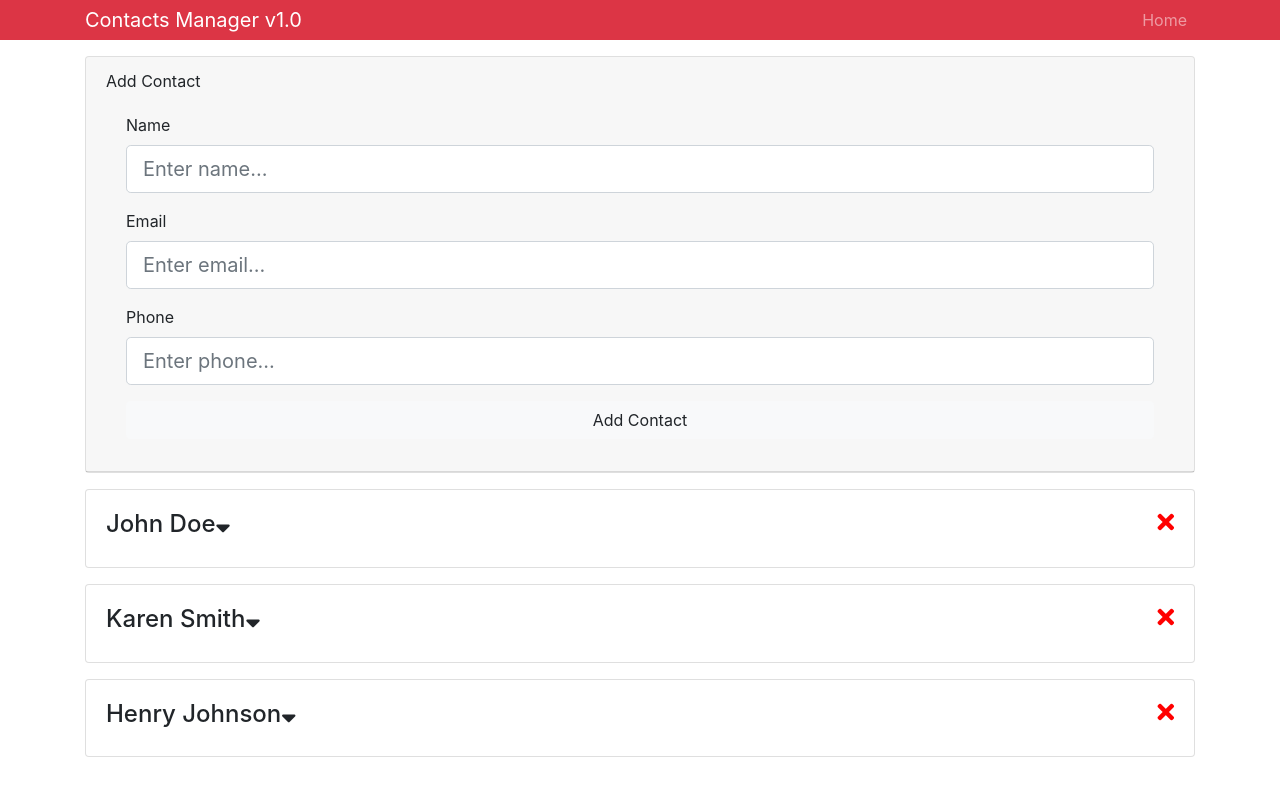
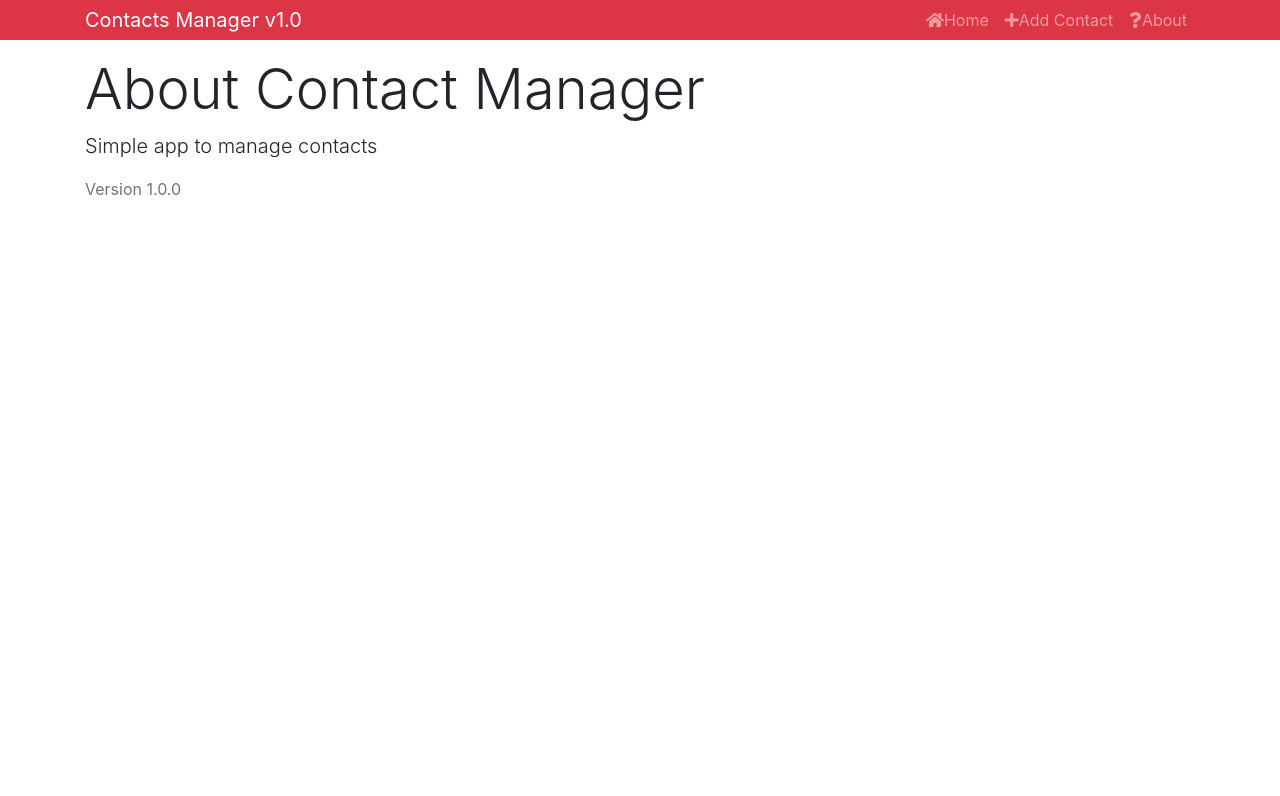
Before and after one commit to jeeteshn/react_training, a React (Create React App) app in the folder contactmanager/: page /about in a window 1280 px wide. Shown: the top 796 px of the page. Built offline with nearby package versions, Linux system fonts and the light colour scheme.

Commit message:
create react route. add about, add contact and 404 page

```diff
--- a/contactmanager/package.json
+++ b/contactmanager/package.json
@@ -7,6 +7,7 @@
     "classnames": "^2.2.6",
     "react": "^16.6.0",
     "react-dom": "^16.6.0",
+    "react-router-dom": "^4.3.1",
     "react-scripts": "2.1.1",
     "uuid": "^3.3.2"
   },
--- a/contactmanager/src/App.js
+++ b/contactmanager/src/App.js
@@ -1,7 +1,10 @@
 import React, { Component } from 'react';
+import {BrowserRouter as Router, Route, Switch} from 'react-router-dom';
 import Contacts from './components/contacts/Contacts';
+import AddContact from './components/contacts/AddContact'
 import Header from './components/layout/Header';
-import AddContact from './components/contacts/AddContact'
+import About from './components/pages/About';
+import NotFound from './components/pages/NotFound';
 import {Provider} from './context'
 
 import 'bootstrap/dist/css/bootstrap.min.css'
@@ -11,13 +14,19 @@
   render() {
     return (
       <Provider>
+        <Router>
         <div className="App">
           <Header branding="Contacts Manager v1.0"/>
           <div className="container">
-            <AddContact></AddContact>
-            <Contacts/>
+          <Switch>
+            <Route exact path='/' component={Contacts}/>
+            <Route exact path='/contact/add' component={AddContact}/>
+            <Route exact path='/about' component={About}/>
+            <Route component={NotFound}/>
+          </Switch>
           </div>
         </div>
+        </Router>
       </Provider>
     );
   }
--- a/contactmanager/src/components/contacts/AddContact.js
+++ b/contactmanager/src/components/contacts/AddContact.js
@@ -17,15 +17,15 @@
 
     const {name, email, phone} = this.state;
 
-    if (name == '') {
+    if (name === '') {
       this.setState({errors:{name:'Name is required'}});
       return;
     }
-    if (email == '') {
+    if (email === '') {
       this.setState({errors:{email:'Email is required'}});
       return;
     }
-    if (phone == '') {
+    if (phone === '') {
       this.setState({errors:{phone:'Phone is required'}});
       return;
     }
@@ -40,7 +40,9 @@
     dispatch ({type:'ADD_CONTACT', payload:newContact});
 
     this.setState({name:'',email:'',phone:'',errors:{}});
-  }
+
+    this.props.history.push('/');
+  };
 
   onChange = (e) => this.setState({[e.target.name] : e.target.value});
 
--- a/contactmanager/src/components/contacts/Contacts.js
+++ b/contactmanager/src/components/contacts/Contacts.js
@@ -10,15 +10,17 @@
         {value => {
           const {contacts} = value;
           return (
-            <div> {
-              contacts.map(contact=>
-                <Contact key={contact.id} contact={contact} />)
-              }
-            </div>
-          )
+            <React.Fragment>
+              <h1 className="display-4 mb-2">
+              <span className="text-danger">Contact</span> List
+              </h1>
+              {contacts.map(contact=>
+                <Contact key={contact.id} contact={contact} />)}
+            </React.Fragment>
+          );
         }}
       </Consumer>
-    )
+    );
   }
 }
 
--- a/contactmanager/src/components/layout/Header.js
+++ b/contactmanager/src/components/layout/Header.js
@@ -1,5 +1,6 @@
 import React from 'react';
 import PropTypes from 'prop-types';
+import {Link} from 'react-router-dom'
 
 const Header = props => {
   const { branding } = props;
@@ -12,9 +13,19 @@
         <div>
           <ul className="navbar-nav mr-auto">
             <li className="nav-item">
-              <a href="/" className="nav-link">
-                Home
-              </a>
+              <Link to="/" className="nav-link">
+                <i className="fas fa-home"></i>Home
+              </Link>
+            </li>
+            <li className="nav-item">
+              <Link to="/contact/add" className="nav-link">
+                <i className="fas fa-plus"></i>Add Contact
+              </Link>
+            </li>
+            <li className="nav-item">
+              <Link to="/about" className="nav-link">
+                <i className="fas fa-question"></i>About
+              </Link>
             </li>
           </ul>
         </div>
--- /dev/null
+++ b/contactmanager/src/components/pages/About.js
@@ -0,0 +1,11 @@
+import React from 'react'
+
+export default () => {
+  return (
+    <div>
+      <h1 className="display-4">About Contact Manager</h1>
+      <p className="lead">Simple app to manage contacts</p>
+      <p className="text-secondary">Version 1.0.0</p>
+    </div>
+  )
+}
--- /dev/null
+++ b/contactmanager/src/components/pages/NotFound.js
@@ -0,0 +1,10 @@
+import React from 'react'
+
+export default () => {
+  return (
+    <div>
+      <h1 className="display-4"><span className="text-danger">404</span> page not found</h1>
+      <p className="lead">Sorry, that page does not exist</p>
+    </div>
+  )
+};
```
Also changed, not shown: 1 other file (tests, documents, lock files or other folders).
